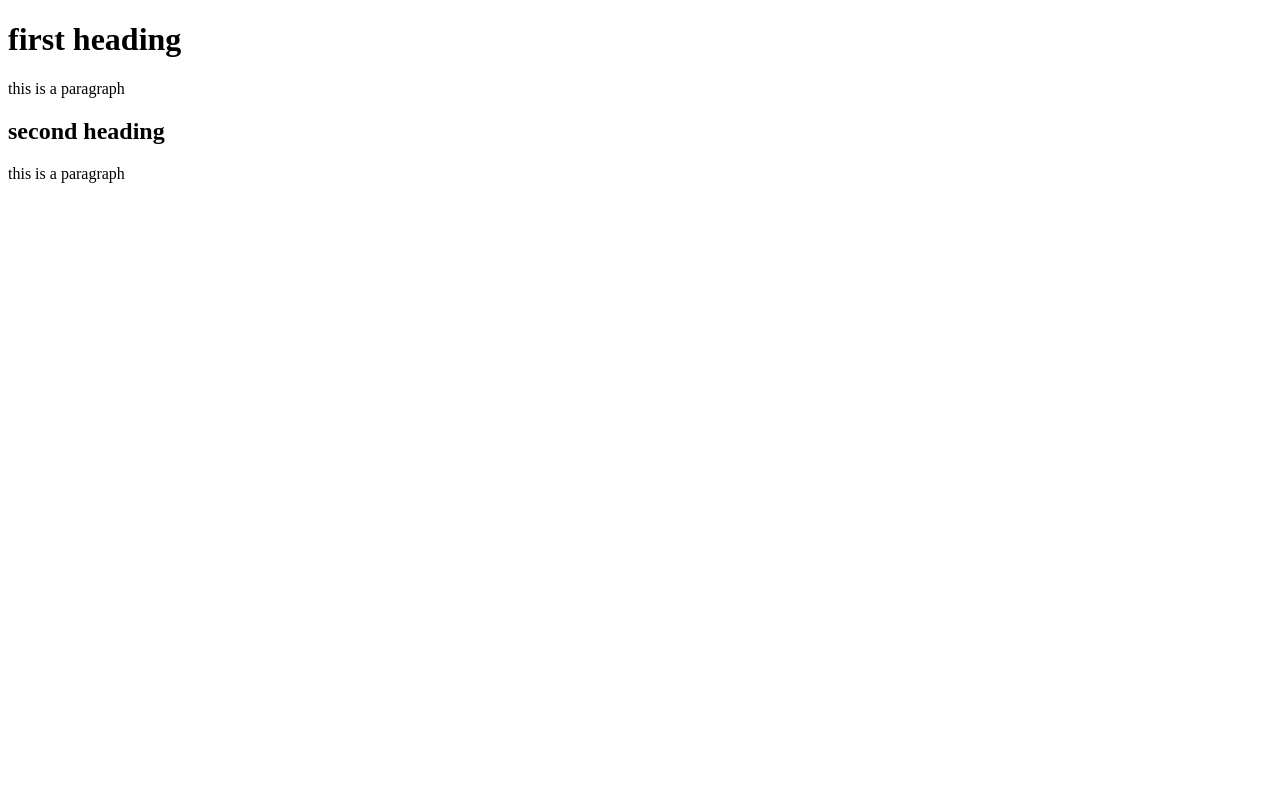
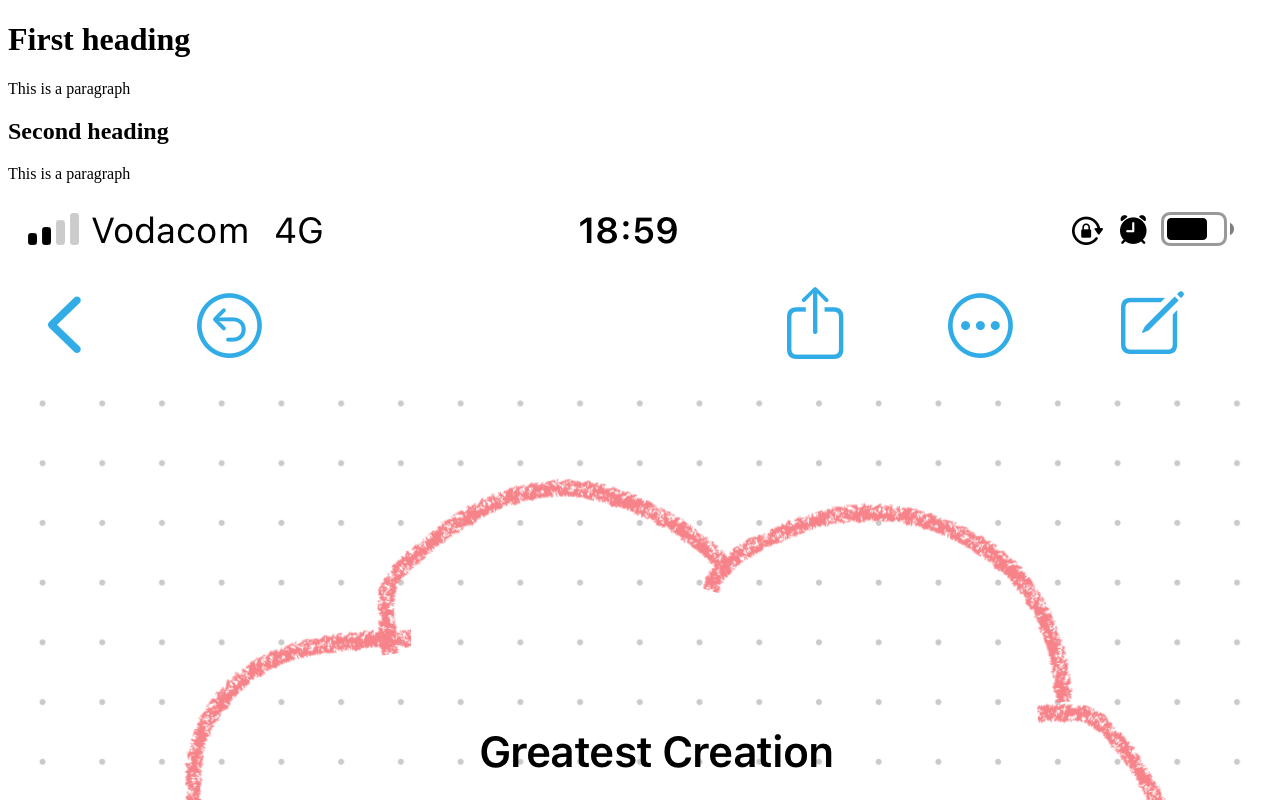
Before and after one commit to Wildembers1/First-website-, a plain HTML site: page index.html in a window 1280 px wide. Shown: the top 800 px of the page. Drawn offline with Linux system fonts and the light colour scheme.

Commit message:
Update index.html

```diff
--- a/index.html
+++ b/index.html
@@ -1,13 +1,19 @@
 <!doctype html>
 <html>
 <head>
-<title>this is a title</title>
-<meta charset=UTF-8>
+    <title>This is a title</title>
+    <meta charset="UTF-8">
 </head>
 <body>
-<h1>first heading</h1>
-<p>this is a paragraph</p>
-<h2>second heading</h2>
-<p>this is a paragraph</p>
+    <h1>First heading</h1>
+    <p>This is a paragraph</p>
+    <h2>Second heading</h2>
+    <p>This is a paragraph</p>
+    <img src="IMG_3301.png" alt="Poem" />
+    <p>
+        <a href="https://github.com/Wildembers1/First-website-/tree/main">Click here</a>
+        <a href="https://www.google.com/search?q=melody">Click here</a>
+        <a href="https://github.com/Wildembers1/First-website-/tree/main">Click here</a>
+    </p>
 </body>
 </html>
```
